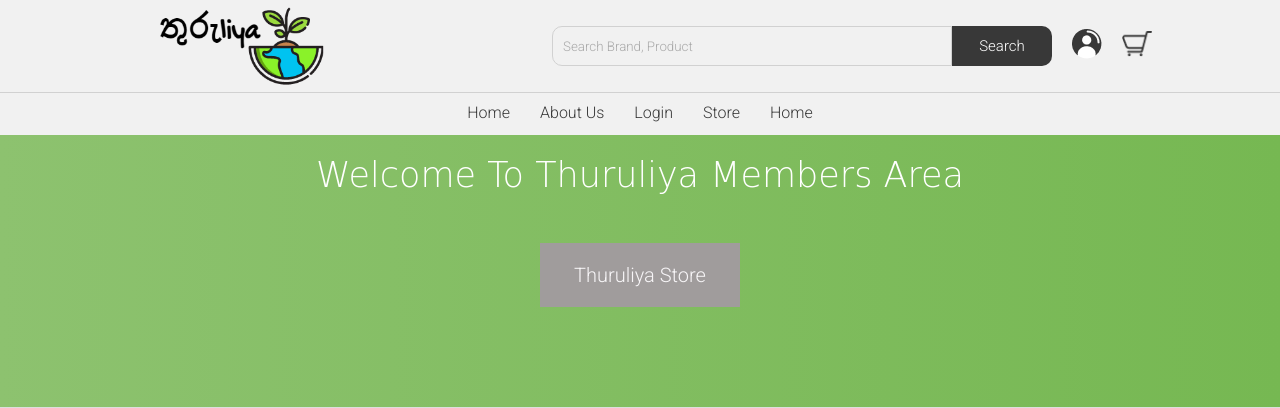
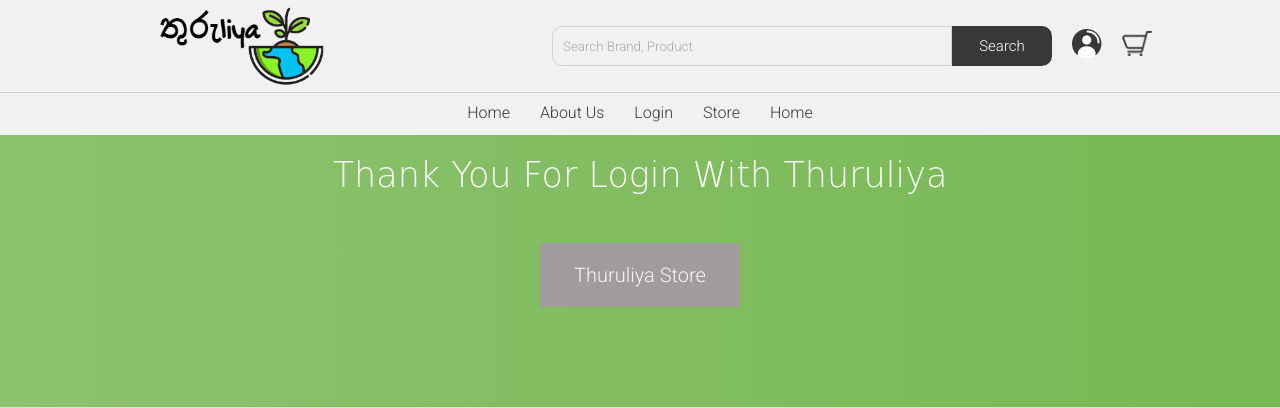
Before and after one commit to DNHathurusingha/Web-Assingment, a PHP site: the page made by Login Form/memberArea.php in a window 1280 px wide. Shown: the top 408 px of the page. Run offline with PHP 8.4, Linux system fonts and the light colour scheme; some libraries are stand-ins or nearby versions.

Commit message:
Update memberArea.php

```diff
--- a/Login Form/memberArea.php
+++ b/Login Form/memberArea.php
@@ -26,7 +26,7 @@
              <div class="content">
               <!--    <img src="img/Thuryliya-logo.png" class="logo" alt=""> -->
                  <br>
-                 <p class="sub-heading">Welcome to Thuruliya Members Area
+                 <p class="sub-heading">Thank you for login with Thuruliya
 
 
                     <br>
```
